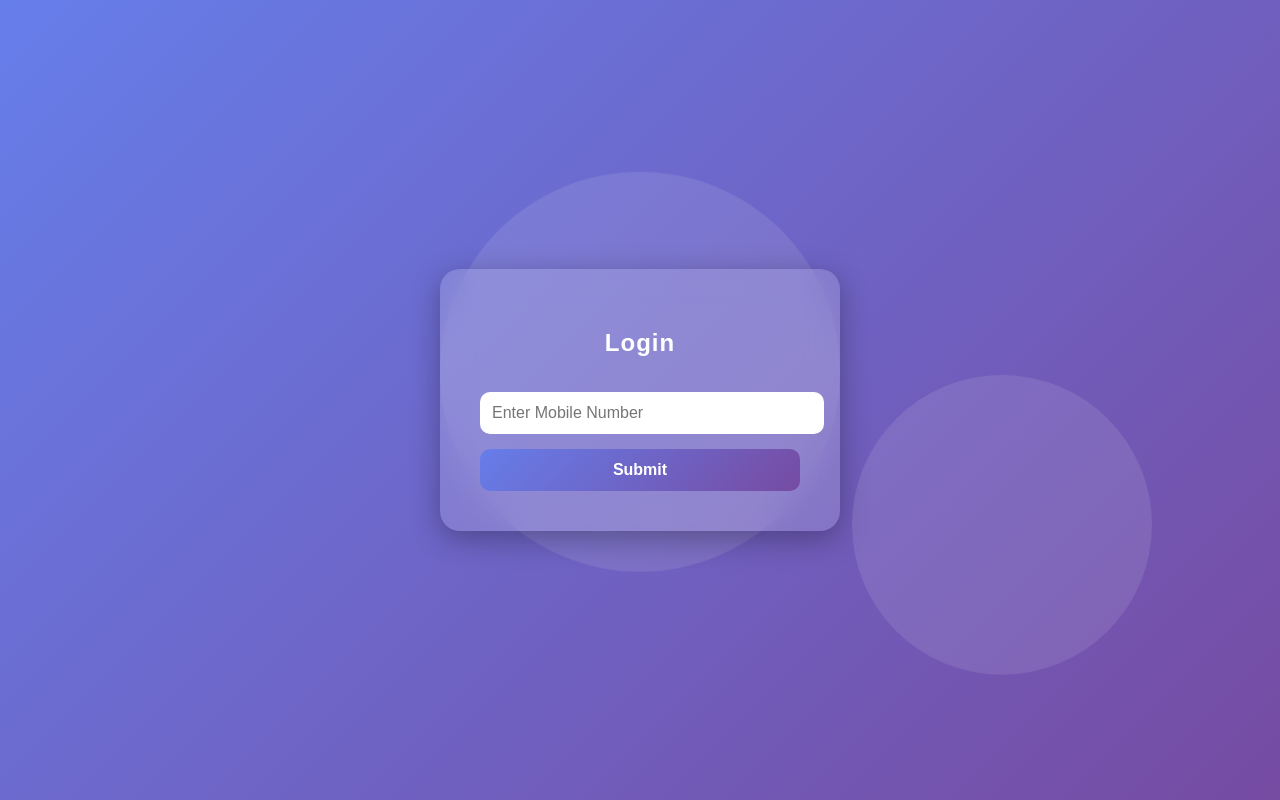
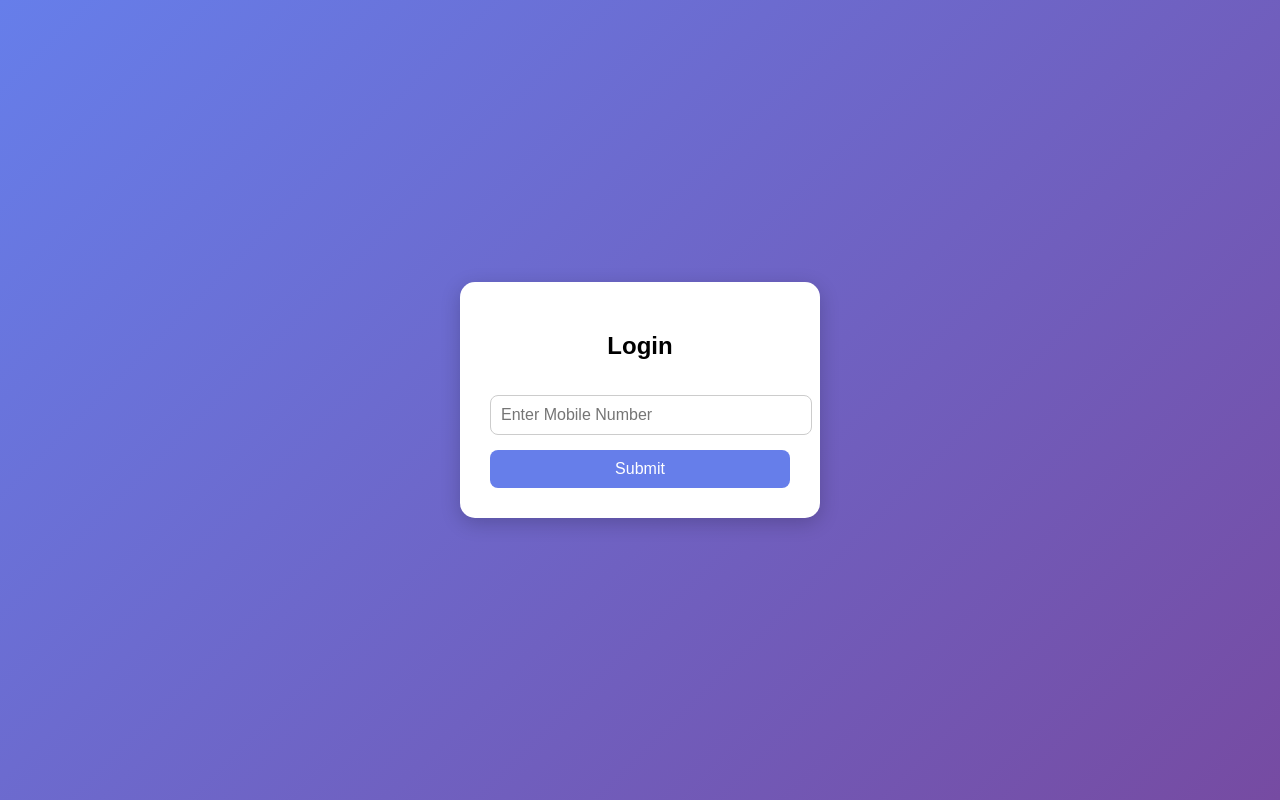
Before and after one commit to suva390/agentai, a plain HTML site: page index.html in a window 1280 px wide. Drawn offline with Linux system fonts and the light colour scheme.

Commit message:
Update index.html

```diff
--- a/index.html
+++ b/index.html
@@ -6,108 +6,53 @@
   <title>Login Page</title>
   <style>
     body {
-      font-family: 'Poppins', sans-serif;
+      font-family: Arial, sans-serif;
       display: flex;
       justify-content: center;
       align-items: center;
       height: 100vh;
       background: linear-gradient(135deg, #667eea, #764ba2);
       margin: 0;
-      overflow: hidden;
     }
-
-    /* Background floating circles animation */
-    body::before, body::after {
-      content: '';
-      position: absolute;
-      width: 400px;
-      height: 400px;
-      border-radius: 50%;
-      background: rgba(255, 255, 255, 0.1);
-      animation: float 8s infinite alternate ease-in-out;
+    .container {
+      background: #fff;
+      padding: 30px;
+      border-radius: 15px;
+      text-align: center;
+      box-shadow: 0 5px 20px rgba(0,0,0,0.2);
+      width: 300px;
     }
-    body::after {
-      width: 300px;
-      height: 300px;
-      right: 10%;
-      bottom: 15%;
-      animation-delay: 3s;
-    }
-    @keyframes float {
-      0% { transform: translateY(0px); }
-      100% { transform: translateY(-40px); }
-    }
-
-    .container {
-      background: rgba(255, 255, 255, 0.15);
-      backdrop-filter: blur(15px);
-      padding: 40px;
-      border-radius: 20px;
-      text-align: center;
-      box-shadow: 0 8px 30px rgba(0,0,0,0.3);
-      width: 320px;
-      animation: fadeIn 1s ease;
-    }
-
-    h2 {
-      color: #fff;
-      margin-bottom: 20px;
-      font-weight: 600;
-      letter-spacing: 1px;
-    }
-
     input {
       width: 100%;
-      padding: 12px;
+      padding: 10px;
       margin: 15px 0;
-      border-radius: 10px;
-      border: none;
+      border-radius: 8px;
+      border: 1px solid #ccc;
       font-size: 16px;
-      outline: none;
-      transition: all 0.3s ease;
     }
-    input:focus {
-      box-shadow: 0 0 10px #667eea;
-      transform: scale(1.03);
-    }
-
     button {
       width: 100%;
-      padding: 12px;
-      background: linear-gradient(135deg, #667eea, #764ba2);
+      padding: 10px;
+      background: #667eea;
       border: none;
-      border-radius: 10px;
+      border-radius: 8px;
       font-size: 16px;
-      font-weight: bold;
       color: #fff;
       cursor: pointer;
-      transition: all 0.3s ease;
     }
-    button:hover {
-      transform: translateY(-3px) scale(1.05);
-      box-shadow: 0 5px 20px rgba(118,75,162,0.6);
-    }
-
     .hidden {
       display: none;
     }
     .surprise {
-      font-size: 22px;
+      font-size: 20px;
       font-weight: bold;
-      color: #fff;
-      margin-top: 25px;
-      animation: bounceIn 1s ease;
+      color: #764ba2;
+      margin-top: 20px;
+      animation: pop 0.6s ease;
     }
-
-    @keyframes bounceIn {
-      0% { transform: scale(0.3); opacity: 0; }
-      50% { transform: scale(1.2); opacity: 1; }
-      70% { transform: scale(0.9); }
-      100% { transform: scale(1); }
-    }
-    @keyframes fadeIn {
-      from { opacity: 0; transform: translateY(20px); }
-      to { opacity: 1; transform: translateY(0); }
+    @keyframes pop {
+      0% { transform: scale(0.5); opacity: 0; }
+      100% { transform: scale(1); opacity: 1; }
     }
   </style>
 </head>
```
